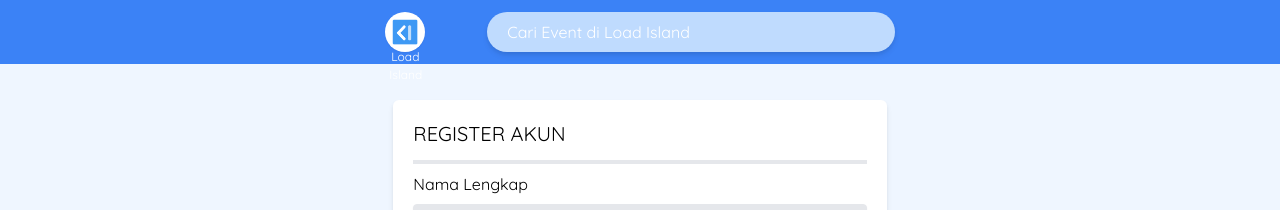
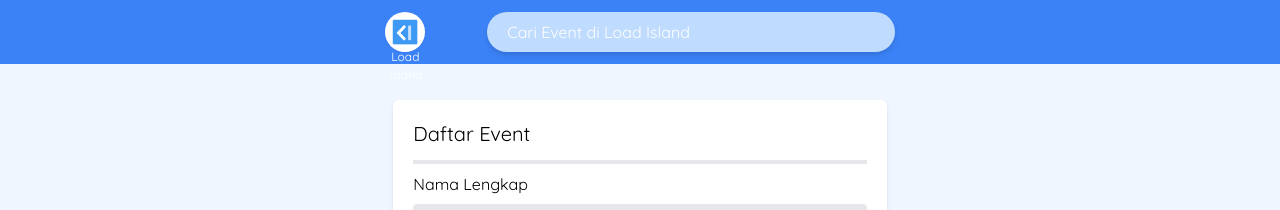
Before and after one commit to belajardarinol/loadisland, a Vue app: page /register in a window 1280 px wide. Shown: the top 210 px of the page. Built offline with nearby package versions, Linux system fonts and the light colour scheme.

Commit message:
Update Register.vue

```diff
--- a/src/views/auth/Register.vue
+++ b/src/views/auth/Register.vue
@@ -5,7 +5,7 @@
             <form @submit.prevent="register">
                 <div class="bg-white rounded-md shadow-md p-5">
                     <div class="text-xl">
-                        REGISTER AKUN
+                        Daftar Event
                     </div>
                     <div class="border-2 border-gray-200 mt-3 mb-2"></div>
 
```
